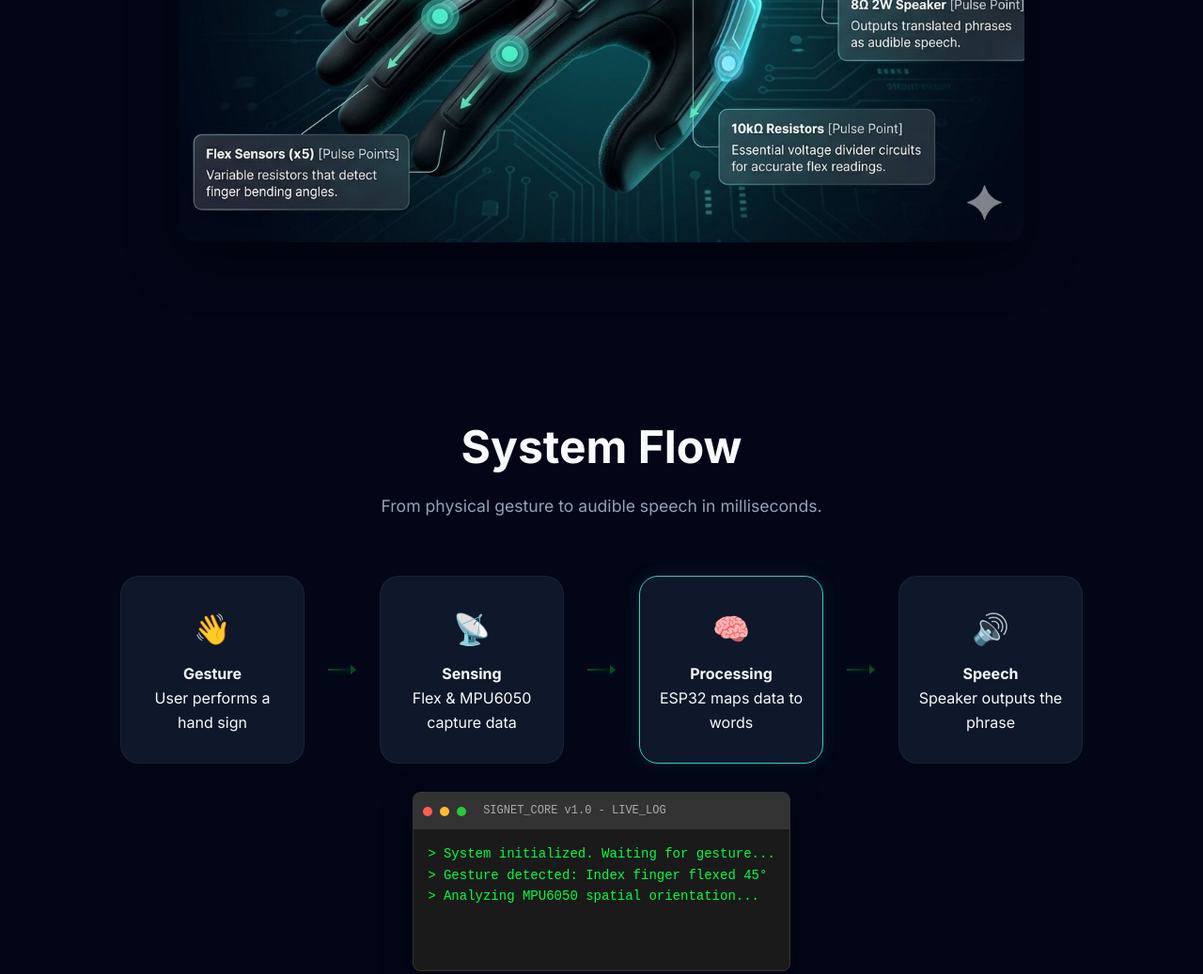
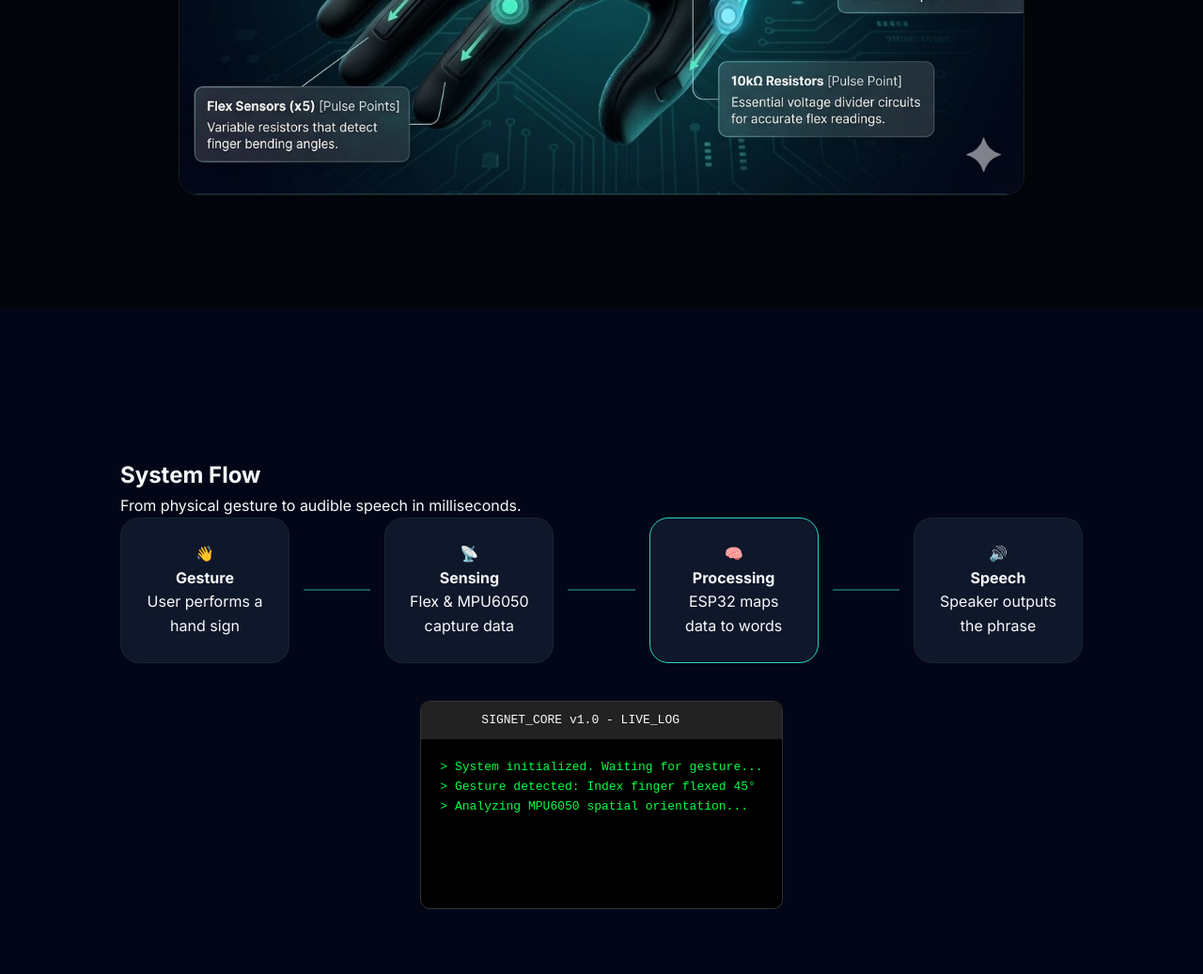
Before and after one commit to Rahul38220/signet-web, a plain HTML site: page index.html in a window 1280 px wide. Shown: the part 1456-2493 px from the top of the page at 94% size. Drawn offline with nearby package versions, Linux system fonts and the light colour scheme.

Commit message:
adding styles

```diff
--- a/index.html
+++ b/index.html
@@ -9,9 +9,7 @@
     <script src="https://polyfill.io/v4/polyfill.min.js?features=es6"></script>
     <script>
         window.MathJax = {
-    tex: {
-      inlineMath: [['$', '$'], ['\\(', '\\)']]
-    }
+            tex: { inlineMath: [['$', '$'], ['\\(', '\\)']] }
         };
     </script>
     <script id="MathJax-script" async src="https://cdn.jsdelivr.net/npm/mathjax@3/es5/tex-mml-chtml.js"></script>
@@ -47,13 +45,13 @@
         <div class="anatomy-wrapper">
             <img src="glove-anatomy.jpg" alt="Signet Glove Hardware" class="anatomy-img">
 
-        <div class="hotspot" style="top: 20%; left: 10%; width: 35%; height: 20%;" onclick="showInfo('esp32')"></div>
+            <div class="hotspot" style="top: 15%; left: 10%; width: 35%; height: 20%;" onclick="showInfo('esp32')"></div>
             <div class="hotspot" style="top: 40%; left: 5%; width: 35%; height: 15%;" onclick="showInfo('mpu')"></div>
             <div class="hotspot" style="top: 70%; left: 5%; width: 35%; height: 20%;" onclick="showInfo('flex')"></div>
-
-<div class="hotspot" style="top: 10%; left: 65%; width: 30%; height: 20%;" onclick="showInfo('audio')"></div>
+            <div class="hotspot" style="top: 8%; left: 65%; width: 30%; height: 20%;" onclick="showInfo('audio')"></div>
             <div class="hotspot" style="top: 35%; left: 75%; width: 25%; height: 35%;" onclick="showInfo('speaker')"></div>
             <div class="hotspot" style="top: 70%; left: 60%; width: 35%; height: 25%;" onclick="showInfo('resistors')"></div>
+
             <div id="info-panel" class="glass-panel">
                 <h3 id="panel-title">Select a component</h3>
                 <p id="panel-desc">Click on the labels to see technical details.</p>
@@ -93,6 +91,7 @@
                 <p>Speaker outputs the phrase</p>
             </div>
         </div>
+
         <div class="terminal-container">
             <div class="terminal-header">
                 <span class="dot red"></span>
@@ -115,12 +114,12 @@
         <div class="physics-grid">
             <div class="physics-card">
                 <h3>Voltage Divider Circuit</h3>
-                <p>As the flex sensor bends, its resistance ($R_{flex}$) increases, changing the output voltage ($V_{out}$) readable by the ESP32 via Ohm's Law and Voltage Division.</p>
+                <p>As the flex sensor bends, its resistance ($R_{flex}$) increases, changing the output voltage ($V_{out}$) readable by the ESP32.</p>
 
                 <div class="simulator">
                     <h4>Live Voltage Simulator</h4>
                     <div class="sim-control">
-                        <label>Sensor State: <span id="r-val" style="color:var(--teal-accent)">10.0k Ω</span></label>
+                        <label>Sensor Resistance: <span id="r-val" style="color:var(--teal-accent)">10.0k Ω</span></label>
                         <input type="range" id="resistor-slider" min="10000" max="40000" value="10000" oninput="updateSimulator()">
                     </div>
                     <div class="sim-result">
@@ -153,14 +152,14 @@
     <footer class="acknowledgement">
         <div class="ack-content">
             <h3>Acknowledgements</h3>
-            <p>We extend our gratitude to our mentors and the open-source community. This project bridges the gap in communication for the speech-impaired through accessible technology.</p>
+            <p>We extend our gratitude to our mentors and the open-source community. This project bridges the gap in communication for the speech-impaired.</p>
             <div class="divider"></div>
             <p class="copyright">© 2026 Kinetovox Technologies. Built for Class 12 School Project.</p>
         </div>
     </footer>
 
-    <script src="script.js"></script>
     <script>
+        // 1. Terminal Logic
         const logs = [
             "> Gesture detected: Index finger flexed 45°",
             "> Analyzing MPU6050 spatial orientation...",
@@ -170,60 +169,40 @@
             "> [SUCCESS] Phrase: 'Look there'"
         ];
 
-    let i = 0;
-    let hasStarted = false;
+        let logIdx = 0;
+        let logStarted = false;
 
         function typeLog() {
             const logBody = document.getElementById('log-body');
-        if (i < logs.length) {
+            if (logIdx < logs.length) {
                 const p = document.createElement('p');
-            p.textContent = logs[i];
+                p.textContent = logs[logIdx];
                 logBody.appendChild(p);
                 logBody.scrollTop = logBody.scrollHeight;
-            i++;
-            // Increased from 2000 to 3000 for a "tad bit slower" pace
+                logIdx++;
                 setTimeout(typeLog, 3000);
             }
         }
 
-    // This part "watches" the terminal
-    const observer = new IntersectionObserver((entries) => {
+        const terminalObserver = new IntersectionObserver((entries) => {
             entries.forEach(entry => {
-            if (entry.isIntersecting && !hasStarted) {
-                hasStarted = true; // Prevents it from restarting every time you scroll
-                setTimeout(typeLog, 500); // Small delay before typing starts
+                if (entry.isIntersecting && !logStarted) {
+                    logStarted = true;
+                    setTimeout(typeLog, 500);
                 }
             });
-    }, { threshold: 0.5 }); // Trigger when 50% of terminal is visible
+        }, { threshold: 0.5 });
 
-    observer.observe(document.querySelector('.terminal-container'));
-</script>
+        terminalObserver.observe(document.querySelector('.terminal-container'));
 
+        // 2. Product Anatomy Logic
         const componentData = {
-    esp32: {
-        title: "ESP32 (Microcontroller)",
-        desc: "The 'Brain'. Reads input from sensors, processes data using programmed logic, and sends output signals to the audio module."
-    },
-    mpu: {
-        title: "MPU6050 (Motion Sensor)",
-        desc: "Contains an Accelerometer and Gyroscope. It detects hand tilt and motion direction to identify orientation-based gestures."
-    },
-    flex: {
-        title: "Flex Sensors (x5)",
-        desc: "Variable resistors that change voltage based on finger bending. Converts physical motion into electrical signals for the ESP32."
-    },
-    audio: {
-        title: "DFPlayer Mini",
-        desc: "The voice module. Reads audio files from a microSD card and plays pre-recorded speech like 'Hello' or 'Help'."
-    },
-    speaker: {
-        title: "8Ω 2W Speaker",
-        desc: "Converts electrical signals from the DFPlayer into sound waves, producing audible speech for communication."
-    },
-    resistors: {
-        title: "10kΩ Resistors",
-        desc: "Essential for the voltage divider circuit. They provide a reference resistance to convert sensor changes into measurable voltage."
-    }
+            esp32: { title: "ESP32 (Microcontroller)", desc: "The 'Brain'. Reads input from sensors, processes data using programmed logic, and sends output signals to the audio module." },
+            mpu: { title: "MPU6050 (Motion Sensor)", desc: "Contains an Accelerometer and Gyroscope. It detects hand tilt and motion direction to identify orientation-based gestures." },
+            flex: { title: "Flex Sensors (x5)", desc: "Variable resistors that change voltage based on finger bending. Converts physical motion into electrical signals." },
+            audio: { title: "DFPlayer Mini", desc: "The voice module. Reads audio files from a microSD card and plays pre-recorded speech like 'Hello' or 'Help'." },
+            speaker: { title: "8Ω 2W Speaker", desc: "Converts electrical signals from the DFPlayer into sound waves, producing audible speech." },
+            resistors: { title: "10kΩ Resistors", desc: "Essential for the voltage divider circuit. They provide a reference resistance to convert sensor changes into measurable voltage." }
         };
 
         function showInfo(key) {
@@ -237,6 +216,18 @@ function closePanel() {
             document.getElementById('info-panel').classList.remove('active');
         }
 
+        // 3. Physics Simulator Logic
+        function updateSimulator() {
+            const rFlex = document.getElementById('resistor-slider').value;
+            const rFixed = 10000; // 10k fixed resistor
+            const vIn = 3.3; // ESP32 voltage
+
+            // Voltage Divider Formula: Vout = Vin * (Rfixed / (Rflex + Rfixed))
+            const vOut = vIn * (rFixed / (parseInt(rFlex) + rFixed));
+
+            document.getElementById('r-val').innerText = (rFlex/1000).toFixed(1) + "k Ω";
+            document.getElementById('v-out').innerText = vOut.toFixed(2) + " V";
+        }
     </script>
 </body>
 </html>
--- a/style.css
+++ b/style.css
@@ -6,10 +6,7 @@
     --text-dim: #94a3b8;
 }
 
-* {
-    margin: 0; padding: 0; box-sizing: border-box;
-    scroll-behavior: smooth;
-}
+* { margin: 0; padding: 0; box-sizing: border-box; scroll-behavior: smooth; }
 
 body {
     font-family: 'Inter', sans-serif;
@@ -17,19 +14,6 @@ body {
     color: var(--text-white);
     line-height: 1.6;
     overflow-x: hidden;
-}
-
-/* Background Glow Animation */
-@keyframes ambientGlow {
-    0% { background-position: 0% 50%; }
-    50% { background-position: 100% 50%; }
-    100% { background-position: 0% 50%; }
-}
-
-body::before {
-    content: ''; position: fixed; top: 0; left: 0; width: 100%; height: 100%;
-    background: radial-gradient(circle at 50% 50%, rgba(45, 212, 191, 0.04) 0%, transparent 70%);
-    z-index: -1;
 }
 
 /* Nav */
@@ -43,189 +27,79 @@ nav {
 .nav-links a { color: var(--text-dim); text-decoration: none; margin-left: 2rem; font-size: 0.8rem; text-transform: uppercase; transition: 0.3s; }
 .nav-links a:hover { color: var(--teal-accent); }
 
-/* Sections General */
+/* Hero */
 section { min-height: 100vh; padding: 120px 10%; display: flex; flex-direction: column; justify-content: center; }
-.section-header { text-align: center; margin-bottom: 60px; }
-.section-header h2 { font-size: clamp(2rem, 5vw, 3rem); margin-bottom: 10px; }
-.section-header p { color: var(--text-dim); font-size: 1.1rem; }
-
-/* Hero */
 .hero { align-items: center; text-align: center; }
-.company-name { text-transform: uppercase; letter-spacing: 5px; font-size: 0.9rem; color: var(--teal-accent); margin-bottom: 1rem; }
-.product-title { font-size: clamp(3.5rem, 12vw, 7rem); font-weight: 700; background: linear-gradient(to bottom, #fff, #475569); -webkit-background-clip: text; -webkit-text-fill-color: transparent; }
-.tagline { font-size: 1.5rem; font-weight: 300; color: var(--text-dim); margin-bottom: 3rem; }
-.glow-button { padding: 1rem 2.5rem; border: 1px solid var(--teal-accent); color: var(--teal-accent); text-decoration: none; border-radius: 50px; transition: 0.4s; box-shadow: 0 0 15px rgba(45, 212, 191, 0.1); }
+.product-title { font-size: clamp(3.5rem, 12vw, 7rem); font-weight: 700; color: white; margin: 10px 0; }
+.tagline { font-size: 1.5rem; color: var(--text-dim); margin-bottom: 3rem; }
+.glow-button { padding: 1rem 2.5rem; border: 1px solid var(--teal-accent); color: var(--teal-accent); text-decoration: none; border-radius: 50px; transition: 0.4s; }
 .glow-button:hover { background: var(--teal-accent); color: var(--bg-dark); box-shadow: 0 0 30px rgba(45, 212, 191, 0.4); }
 
 /* Product Anatomy */
-.glove-container { display: grid; grid-template-columns: 1.2fr 0.8fr; gap: 50px; align-items: center; }
-.glove-visual { position: relative; border-radius: 30px; overflow: hidden; border: 1px solid rgba(255,255,255,0.1); }
-.glove-img { width: 100%; filter: brightness(0.5) grayscale(0.5); display: block; }
-.hotspot { position: absolute; width: 22px; height: 22px; background: var(--teal-accent); border-radius: 50%; cursor: pointer; z-index: 5; }
-.pulse { width: 100%; height: 100%; background: var(--teal-accent); border-radius: 50%; animation: pulse-ring 1.5s infinite; }
-@keyframes pulse-ring { 0% { transform: scale(0.5); opacity: 0.8; } 100% { transform: scale(2.5); opacity: 0; } }
-.detail-box { background: var(--bg-card); padding: 40px; border-radius: 20px; border-left: 5px solid var(--teal-accent); height: fit-content; }
-.detail-box h3 { font-size: 1.8rem; margin-bottom: 15px; color: var(--teal-accent); }
-
-/* System Flow */
-.flow-pipeline { display: flex; align-items: center; justify-content: center; gap: 15px; }
-.flow-node { background: var(--bg-card); padding: 30px 20px; border-radius: 20px; text-align: center; width: 200px; border: 1px solid rgba(255,255,255,0.05); }
-.flow-node.highlight { border-color: var(--teal-accent); box-shadow: 0 0 20px rgba(45, 212, 191, 0.1); }
-.node-icon { font-size: 2rem; margin-bottom: 10px; display: block; }
-.flow-connector { width: 40px; height: 2px; background: linear-gradient(to right, var(--teal-accent), transparent); opacity: 0.3; }
-
-/* Physics Card */
-.physics-card { background: var(--bg-card); padding: 40px; border-radius: 30px; max-width: 700px; margin: 0 auto; border: 1px solid rgba(255,255,255,0.05); }
-.simulator { margin-top: 30px; padding: 25px; background: #020617; border-radius: 20px; text-align: center; }
-#resistor-slider { width: 100%; margin: 25px 0; accent-color: var(--teal-accent); }
-.sim-result { font-size: 1.4rem; color: var(--teal-accent); font-weight: 700; }
-
-/* Team Section */
-.team-grid { display: flex; justify-content: center; gap: 30px; flex-wrap: wrap; }
-.team-card { background: var(--bg-card); padding: 30px; border-radius: 20px; text-align: center; width: 250px; transition: 0.3s; border: 1px solid rgba(255,255,255,0.05); }
-.team-card:hover { transform: translateY(-10px); border-color: var(--teal-accent); }
-.member-photo { width: 80px; height: 80px; background: #1e293b; border-radius: 50%; margin: 0 auto 15px; display: flex; align-items: center; justify-content: center; font-size: 0.8rem; color: var(--teal-accent); border: 1px dashed var(--teal-accent); }
-
-/* Footer */
-.acknowledgement { padding: 60px 10%; background: #010409; text-align: center; border-top: 1px solid rgba(255,255,255,0.05); }
-.ack-content { max-width: 700px; margin: 0 auto; }
-.divider { height: 1px; width: 40px; background: var(--teal-accent); margin: 30px auto; }
-.copyright { font-size: 0.8rem; opacity: 0.4; }
-
-@media (max-width: 900px) {
-    .glove-container, .flow-pipeline { flex-direction: column; grid-template-columns: 1fr; }
-    .flow-connector { width: 2px; height: 30px; background: var(--teal-accent); }
-}
-
-.terminal-container {
-    background: #1a1a1a;
-    border-radius: 8px;
-    margin-top: 30px;
-    font-family: 'Courier New', Courier, monospace;
-    overflow: hidden;
-    border: 1px solid #333;
-    max-width: 600px;
-    margin-left: auto;
-    margin-right: auto;
-    box-shadow: 0 10px 30px rgba(0,0,0,0.5);
-}
-
-.terminal-header {
-    background: #333;
-    padding: 10px;
-    display: flex;
-    align-items: center;
-    gap: 8px;
-}
-
-.dot { height: 10px; width: 10px; border-radius: 50%; }
-.red { background: #ff5f56; }
-.yellow { background: #ffbd2e; }
-.green { background: #27c93f; }
-.status-text { color: #aaa; font-size: 12px; margin-left: 10px; }
-
-.terminal-body {
-    padding: 15px;
-    color: #00ff41; /* Classic Matrix/Terminal Green */
-    font-size: 14px;
-    height: 150px;
-    overflow-y: auto;
-    line-height: 1.6;
-}
-
-.flow-connector {
-    flex: 1; /* This forces it to take up space between boxes */
-    height: 2px;
-    min-width: 30px; /* Ensures it doesn't disappear on smaller screens */
-    background: linear-gradient(90deg, #00ff41 0%, transparent 100%);
-    margin: 0 10px;
-    align-self: center; /* Keeps it centered vertically with the boxes */
-    box-shadow: 0 0 8px rgba(0, 255, 65, 0.5);
-    position: relative;
-}
-
-/* Optional: Add a little arrowhead */
-.flow-connector::after {
-    content: '';
-    position: absolute;
-    right: 0;
-    top: -4px;
-    border-left: 6px solid #00ff41;
-    border-top: 5px solid transparent;
-    border-bottom: 5px solid transparent;
-}
-
+.product-section { text-align: center; background: #010409; }
 .anatomy-wrapper {
     position: relative;
+    display: inline-block;
     max-width: 900px;
     margin: 0 auto;
     border-radius: 20px;
     overflow: hidden;
-    box-shadow: 0 20px 50px rgba(0,0,0,0.5);
+    border: 1px solid rgba(255,255,255,0.1);
 }
+.anatomy-img { width: 100%; display: block; }
 
-.anatomy-img {
-    width: 100%;
-    display: block;
-}
-
-/* Invisible Hotspots */
 .hotspot {
     position: absolute;
-    width: 25%; /* Large enough to cover the label area */
-    height: 15%;
     cursor: pointer;
-    background: rgba(0, 255, 65, 0); /* Invisible */
-    transition: background 0.3s;
-    border-radius: 10px;
+    background: rgba(45, 212, 191, 0);
+    transition: 0.3s;
+    border-radius: 8px;
+    z-index: 5;
 }
+.hotspot:hover { background: rgba(45, 212, 191, 0.1); border: 1px dashed var(--teal-accent); }
 
-.hotspot:hover {
-    background: rgba(0, 255, 65, 0.1); /* Subtle green tint on hover */
-    border: 1px dashed #00ff41;
-}
-
-/* Glass Info Panel */
 .glass-panel {
     position: absolute;
-    bottom: 20px;
-    left: 50%;
-    transform: translateX(-50%) translateY(150%); /* Start hidden below */
-    width: 80%;
-    background: rgba(20, 20, 20, 0.8);
-    backdrop-filter: blur(15px);
-    border: 1px solid rgba(0, 255, 65, 0.3);
-    padding: 20px;
-    border-radius: 15px;
-    color: white;
-    transition: transform 0.5s cubic-bezier(0.175, 0.885, 0.32, 1.275);
-    z-index: 10;
+    bottom: 0; left: 0; right: 0;
+    background: rgba(15, 23, 42, 0.9);
+    backdrop-filter: blur(10px);
+    padding: 30px;
+    transform: translateY(100%);
+    transition: 0.5s ease;
+    border-top: 2px solid var(--teal-accent);
+    text-align: left;
 }
+.glass-panel.active { transform: translateY(0); }
+.close-btn { position: absolute; top: 10px; right: 20px; font-size: 24px; color: white; background: none; border: none; cursor: pointer; }
 
-.glass-panel.active {
-    transform: translateX(-50%) translateY(0);
+/* System Flow */
+.flow-pipeline { display: flex; align-items: center; justify-content: center; gap: 15px; margin-bottom: 40px; }
+.flow-node { background: var(--bg-card); padding: 25px; border-radius: 20px; width: 180px; text-align: center; border: 1px solid rgba(255,255,255,0.05); }
+.flow-node.highlight { border-color: var(--teal-accent); }
+.flow-connector { flex: 1; height: 2px; background: var(--teal-accent); opacity: 0.4; min-width: 20px; }
+
+/* Terminal */
+.terminal-container {
+    background: #000; border-radius: 10px; border: 1px solid #333;
+    max-width: 600px; margin: 0 auto; overflow: hidden; font-family: monospace;
 }
+.terminal-header { background: #222; padding: 10px; display: flex; gap: 8px; align-items: center; }
+.dot { width: 10px; height: 10px; border-radius: 50%; }
+.terminal-body { padding: 20px; height: 180px; color: #00ff41; text-align: left; overflow-y: auto; }
 
-.close-btn {
-    position: absolute;
-    top: 10px;
-    right: 15px;
-    background: none;
-    border: none;
-    color: #555;
-    font-size: 24px;
-    cursor: pointer;
+/* Physics */
+.physics-card { background: var(--bg-card); padding: 40px; border-radius: 20px; max-width: 600px; margin: 0 auto; }
+.simulator { background: #020617; padding: 20px; border-radius: 15px; margin-top: 20px; }
+#resistor-slider { width: 100%; accent-color: var(--teal-accent); margin: 20px 0; }
+
+/* Team */
+.team-grid { display: flex; justify-content: center; gap: 20px; flex-wrap: wrap; }
+.team-card { background: var(--bg-card); padding: 30px; border-radius: 15px; width: 220px; text-align: center; }
+.member-photo { width: 60px; height: 60px; border-radius: 50%; border: 1px solid var(--teal-accent); margin: 0 auto 15px; display: flex; align-items: center; justify-content: center; }
+
+footer { padding: 40px; text-align: center; background: #010409; }
+
+@media (max-width: 768px) {
+    .flow-pipeline { flex-direction: column; }
+    .flow-connector { width: 2px; height: 20px; }
 }
-
-.product-section {
-    padding: 60px 20px;
-    text-align: center;
-}
-
-.anatomy-wrapper {
-    position: relative;
-    display: inline-block; /* Crucial: Shrinks the container to the image size */
-    width: 100%;
-    max-width: 900px;
-    margin: 0 auto;
-}
```
Lines whose indentation alone changed are shown as unchanged.
